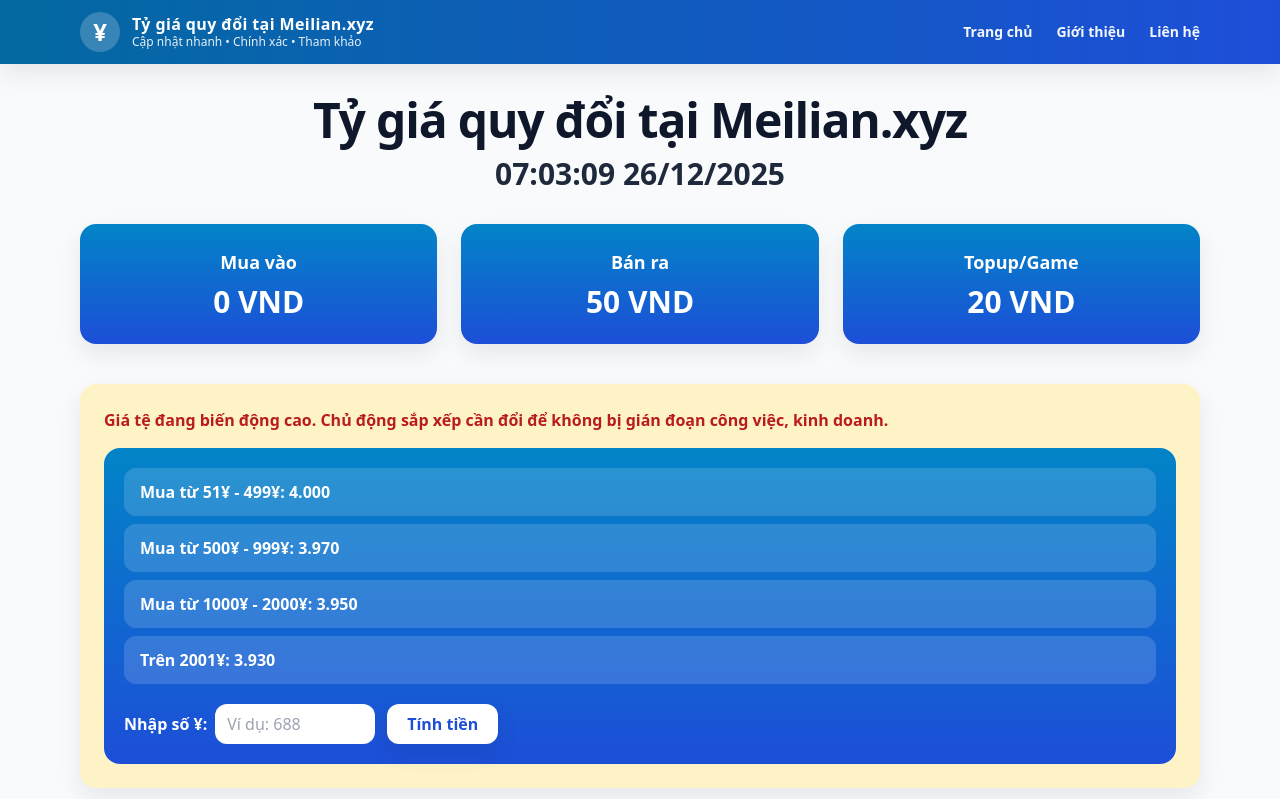
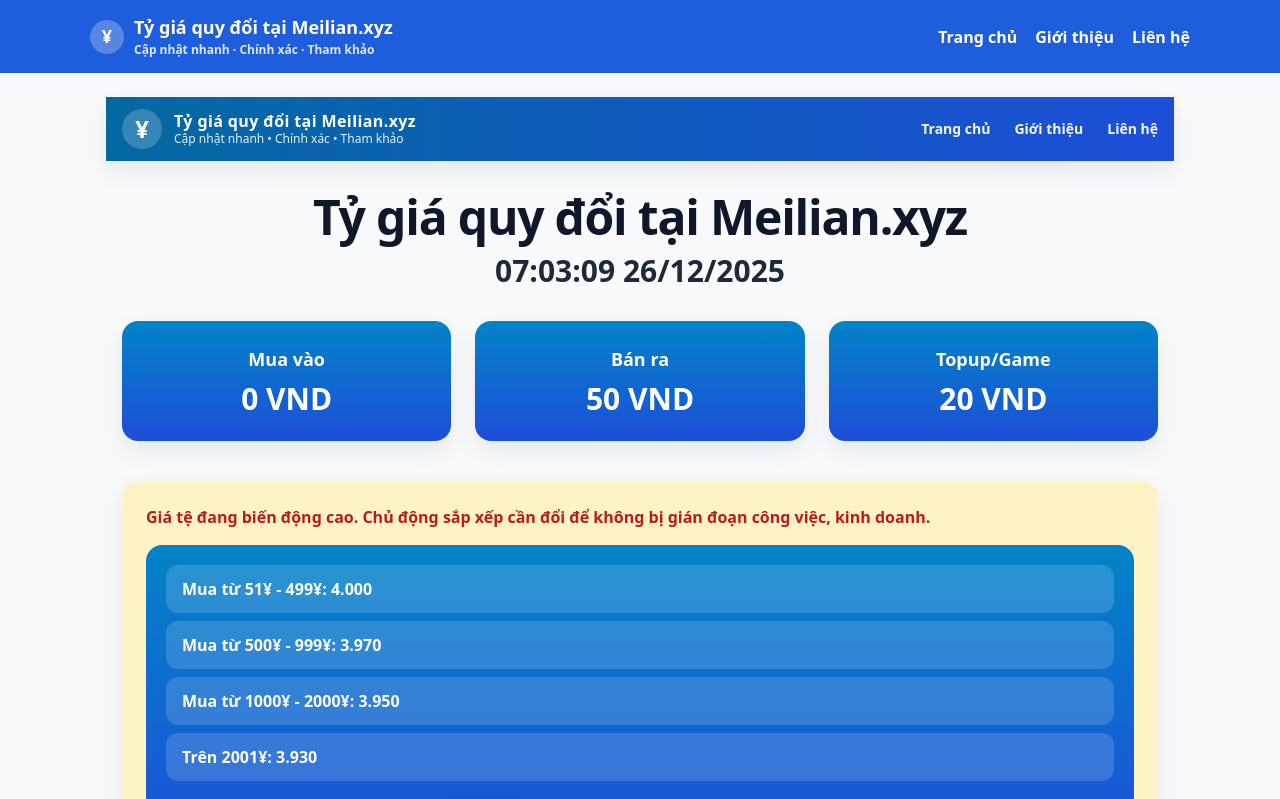
Before and after one commit to hrkenzy57-ui/meilian1, a Next.js app: page / in a window 1280 px wide. Shown: the top 799 px of the page. Built offline with nearby package versions, Linux system fonts and the light colour scheme; no server answers.

Commit message:
Integrate Header component into RootLayout
Added Header component and adjusted layout structure.

```diff
--- a/app/layout.tsx
+++ b/app/layout.tsx
@@ -1,14 +1,22 @@
 import "./globals.css";
+import Header from "./components/Header";
 
 export const metadata = {
   title: "Meilian Tỷ Giá",
-  description: "Tỷ giá CNY ↔ VND cập nhật nhanh"
+  description: "Tỷ giá CNY ↔ VND cập nhật nhanh",
 };
 
-export default function RootLayout({ children }: { children: React.ReactNode }) {
+export default function RootLayout({
+  children,
+}: {
+  children: React.ReactNode;
+}) {
   return (
     <html lang="vi">
-      <body className="bg-slate-50 text-slate-900">{children}</body>
+      <body className="bg-slate-50 text-slate-900">
+        <Header />
+        <main className="max-w-[1100px] mx-auto px-4 py-6">{children}</main>
+      </body>
     </html>
   );
 }
```
